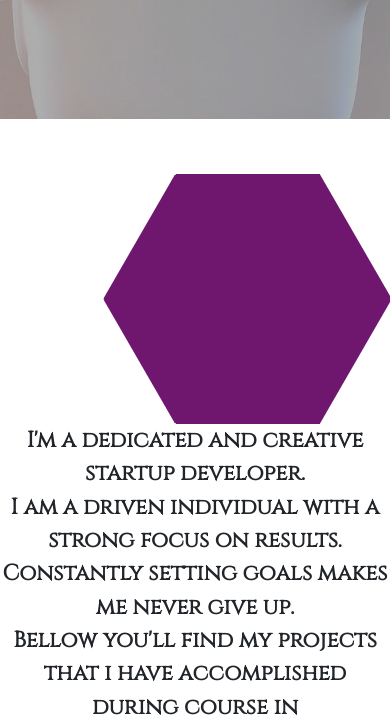
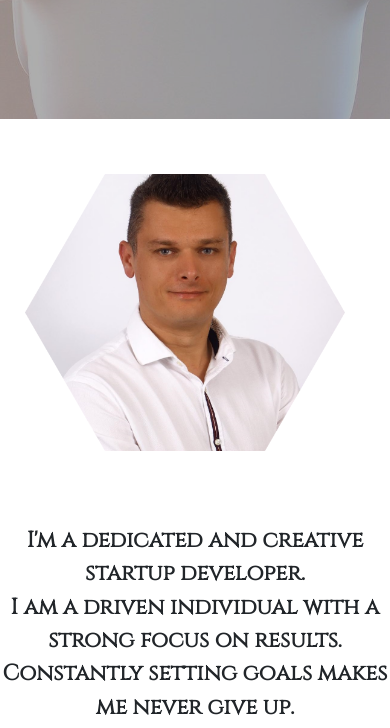
Before and after one commit to tomciosegal/Portfolio, a plain HTML site: page portfolio.html in a window 390 px wide. Shown: the part 725-1453 px from the top of the page. Drawn offline with nearby package versions, Linux system fonts and the light colour scheme; a web font is replaced by a local one.

Commit message:
img added to porfolio.html in big hexagon

```diff
--- a/assets/css/main.css
+++ b/assets/css/main.css
@@ -558,13 +558,15 @@ hr {
 }
 
 .hex_wrap_img {
-  /* background-image: url("../images/ja_crop.png"); */
-  width: 250px;
-  height: 250px;
-  display: flex;
-  justify-content: flex-end;
+  background-image: url("../images/me_hexagon.png");
+  background-repeat: no-repeat;
+  background-size: contain;
+  width: 320px;
+  height: 350px;
+  margin-right: 20px;
 }
-.hexagon_img {
+
+/* .hexagon_img {
   height: 100%;
   display: inline-block;
   background: #6f176f;
@@ -593,7 +595,7 @@ hr {
   top: 0px;
   transform: rotateZ(60deg);
   width: 143px;
-}
+} */
 
 .hexagon-baner {
   text-align: center;
@@ -611,6 +613,7 @@ hr {
 }
 
 .bullet {
+  height: 160px;
   width: 20%;
 }
 
@@ -692,15 +695,6 @@ hr {
 
 
 
-@media screen and (max-width: 675px) {
-  .flex {
-    flex-direction: column;
-  }
-  .bullet {
-    width: 40%;
-  }
-}
-
 @media only screen and (max-width: 675px) {
   .blog-link {
     width: 100%;
@@ -716,6 +710,13 @@ hr {
 
   .width_50{
     width:100%;
+}
+
+  .flex {
+    flex-direction: column;
+  }
+  .bullet {
+    width: 40%;
 }
 
 }
@@ -745,6 +746,15 @@ hr {
     height: 350px;
   }
 
+  .portfolio_intro {
+    flex-direction: column;
+
+  }
+
+  .width_50 {
+    width: 100%;
+  }
+
 }
 
 @media screen and (min-width: 1200px) {
--- a/portfolio.html
+++ b/portfolio.html
@@ -56,7 +56,7 @@
                 <a id="scroll" href="#work_so_far" class=""><span></span></a>
             </div>
         </div>
-        <div class="portfolio_intro flex flex_wrap space_around">
+        <div class="portfolio_intro flex flex_wrap">
 
             <div class="hex_wrap_img">
                 <div class="hexagon_img"></div>
```
Also changed, not shown: assets/images/me_hexagon.png (added).
